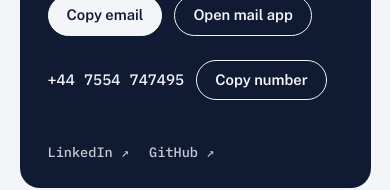
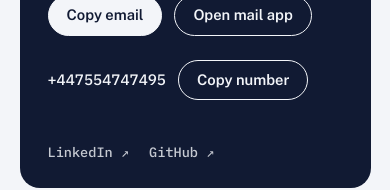
Before and after one commit to FatemaWaly/fatema_portfolio, a plain HTML site: page index.html in a window 390 px wide. Shown: the part 7120-7310 px from the top of the page. Drawn offline with nearby package versions, Linux system fonts and the light colour scheme.

Commit message:
Edit phone number

```diff
--- a/index.html
+++ b/index.html
@@ -330,7 +330,7 @@ footer{padding-block:32px;font:400 .78rem/1.5 var(--mono);color:var(--muted);dis
         <a class="btn" href="mailto:fatemawaly2005@gmail.com">Open mail app</a>
       </div>
       <div class="email">
-        <code id="phone">+44 7554 747495</code>
+        <code id="phone">+447554747495</code>
         <button class="btn" id="copyPhone" type="button">Copy number</button>
       </div>
       <div class="social">
```
